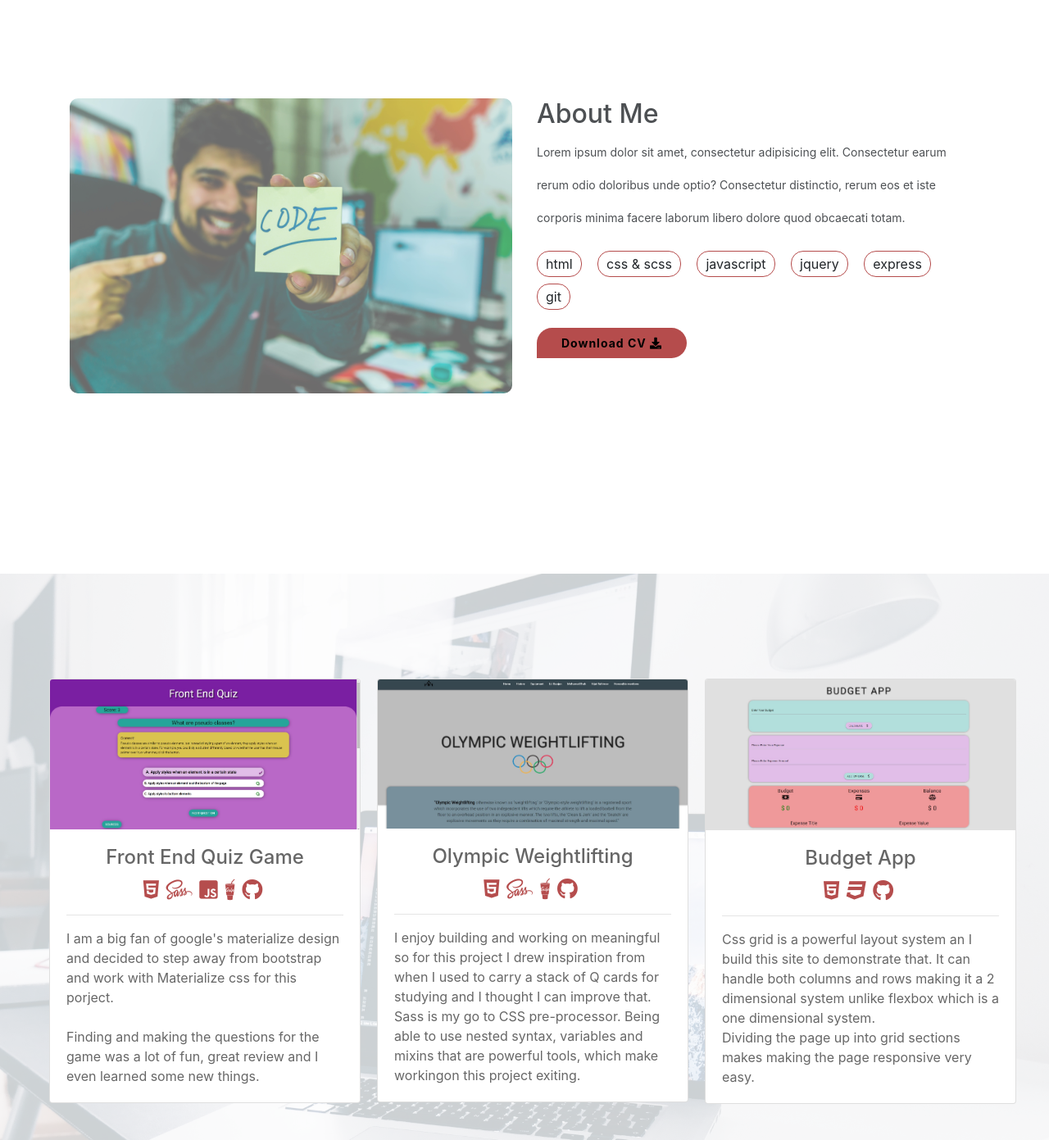
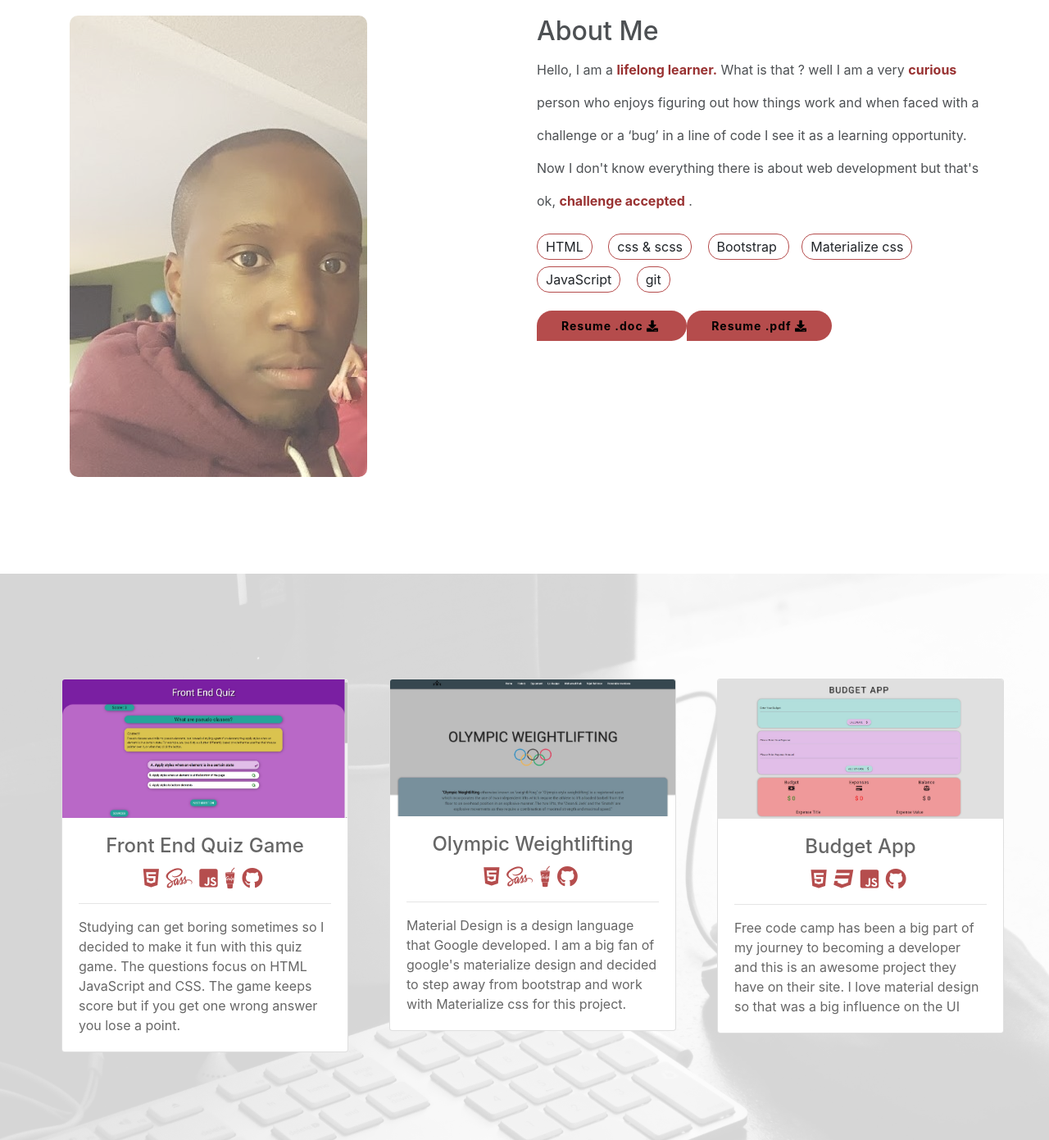
Before and after one commit to nmguni/portfolio1.0, a website: page index.html in a window 1280 px wide. Shown: the part 900-2291 px from the top of the page at 82% size. Drawn offline with nearby package versions, Linux system fonts and the light colour scheme.

Commit message:
changed img & display fix

```diff
--- a/css/styles.css
+++ b/css/styles.css
@@ -87,11 +87,12 @@ header {
   align-items: center;
   justify-content: center;
   line-height: 2.5rem; }
+  .about strong{color:maroon;font-size:16px}
   .about h1 {
     font-size: 32px;
     opacity: 0.8; }
   .about p {
-    font-size: 14px;
+    font-size: 16px;
     opacity: 0.8; }
   .about li {
     display: inline;
@@ -123,7 +124,7 @@ header {
     border-radius: 10px; }
 
 #portfolio {
-  background-image: url("../img/christopher-gower-291246-unsplash.jpg");
+  background-image: url("../img/rayi-christian-wicaksono-366-unsplash.jpg");
   background-size: cover;
   background-repeat: no-repeat; }
   #portfolio .card-columns {
@@ -245,6 +246,12 @@ header {
       height: 280px;
       margin: 45px; } }
 
+
+      @media only screen and (max-width: 750px) {
+        .about .about_img {
+          display: none;
+        }           }
+
 @media only screen and (max-width: 985px) {
   #skills .pro-bg {
     padding-top: 25px; } }
--- a/index.html
+++ b/index.html
@@ -84,7 +84,7 @@
                                 </ul>
                             </div>
                             <div class="col-sm-6 imgText">
-                                <img src="img/circleImg.jpg" class="rounded-circle" width="360" height="360" alt="" />
+                                <img src="img/mePt2.jpg" class="rounded-circle" width="360" height="360" alt="" />
                             </div>
                         </div>
                     </div>
@@ -96,26 +96,34 @@
     <section class="about" id="about">
         <div class="container">
             <div class="row ">
-                <div class="col-sm-12 col-md-6 ">
-                    <img src="/img/hitesh-choudhary-562332-unsplash.jpg" alt="" class="img-fluid" />
+                <div class="col-sm-12 col-md-6 about_img ">
+                    <img src="/img/me.jpg" alt="" class="img-fluid" />
                 </div>
                 <div class="col-sm-12 col-md-6">
                     <div class="about-inner">
                         <h1>About Me</h1>
                         <p>
-                            Lorem ipsum dolor sit amet, consectetur adipisicing elit. Consectetur earum rerum odio doloribus unde optio? Consectetur
-                            distinctio, rerum eos et iste corporis minima facere laborum libero dolore quod obcaecati totam.
+                            Hello, I am a
+                            <strong>lifelong learner.</strong> What is that ? well I am a very
+                            <strong>curious</strong> person who enjoys figuring out how things work and when faced with a challenge
+                            or a ‘bug’ in a line of code I see it as a learning opportunity. Now I don't know everything
+                            there is about web development but that's ok,
+                            <strong>challenge accepted</strong> .
+
                         </p>
                     </div>
                     <ul>
-                        <li>html</li>
+                        <li>HTML</li>
                         <li>css & scss</li>
-                        <li>javascript</li>
-                        <li>jquery</li>
-                        <li>express</li>
+                        <li>Bootstrap </li>
+                        <li>Materialize css</li>
+                        <li>JavaScript</li>
                         <li>git</li>
                     </ul>
-                    <a href="mguni_res/mguni-resume.pdf" download="mguni-resume">Download CV
+                    <a href="mguni_res/Ndumiso_Mguni_Resume.DOCX" download="mguni-resume">Resume .doc
+                        <i class="fa fa-download"></i>
+                    </a>
+                    <a href="mguni_res/Ndumiso_Mguni_Resume.PDF" download="mguni-resume"> Resume .pdf
                         <i class="fa fa-download"></i>
                     </a>
 
@@ -130,6 +138,8 @@
                 <div class="row">
                     <div class="col">
                         <div class="card-columns">
+
+                            <div class="col-md-12">
                                 <div class="card">
                                     <a href="https://nmguni.github.io/quizeGame/" target="_blank">
                                         <img src="img/quizeGame.jpg" alt="" class="img-fluid card-img-top">
@@ -148,18 +158,16 @@
                                             </ul>
                                         </small>
                                         <hr>
-                                    <p class="card-text"> I am a big fan of google's materialize design and decided to step away from bootstrap
-                                        and work with Materialize css for this porject.
-                                        <br>
-                                        <br> Finding and making the questions for the game was a lot of fun, great review and
-                                        I even learned some new things.
-
-
+                                        <p class="card-text"> Studying can get boring sometimes so I decided to make it fun with this quiz game.
+                                            The questions focus on HTML JavaScript and CSS. The game keeps score but if you
+                                            get one wrong answer you lose a point.
                                         </p>
                                     </div>
                                 </div>
+                            </div>
+                            <div class=" col-md-12">
                                 <div class="card">
-                                <a href="https://nmguni.github.io/flipCard/" target="_blank">
+                                    <a href="https://nmguni.github.io/weightlifting-site//" target="_blank">
                                         <img src="img/olyLiftingpic.jpg" alt="" class="img-fluid card-img-top">
                                     </a>
                                     <div class="card-body">
@@ -176,16 +184,16 @@
                                         </small>
                                         <hr>
                                         <p class="card-text">
-                                        I enjoy building and working on meaningful so for this project I drew inspiration from when I used to carry a stack of Q
-                                        cards for studying and I thought I can improve that.
-                                        <br> Sass is my go to CSS pre-processor. Being able to use nested syntax, variables and
-                                        mixins that are powerful tools, which make workingon this project exiting.
+                                            Material Design is a design language that Google developed. I am a big fan of google's materialize design and decided to
+                                            step away from bootstrap and work with Materialize css for this project.
+                                        </p>
 
-                                    </p>
                                     </div>
                                 </div>
+                            </div>
+                            <div class="col-md-12">
                                 <div class="card">
-                                <a href="https://nmguni.github.io/cssGrid/" target="_blank">
+                                    <a href="https://nmguni.github.io/js-BudgetApp/" target="_blank">
                                         <img src="img/budgetApp.jpg" alt="" class="img-fluid card-img-top">
                                     </a>
                                     <div class="card-body">
@@ -194,6 +202,7 @@
                                             <ul class="card-text text-center">
                                                 <i class="fab fa-html5 fa-2x"></i>
                                                 <i class="fab fa-css3 fa-2x"></i>
+                                                <i class="fab fa-js-square fa-2x"></i>
                                                 <a href="https://github.com/nmguni" target="_blank">
                                                     <i class="fab fa-github  fa-2x"></i>
                                                 </a>
@@ -201,11 +210,11 @@
                                         </small>
                                         <hr>
                                         <p class="card-text">
-                                        Css grid is a powerful layout system an I build this site to demonstrate that. It can handle both columns and rows making
-                                        it a 2 dimensional system unlike flexbox which is a one dimensional system.
-                                        <br> Dividing the page up into grid sections makes making the page responsive very easy.
+                                            Free code camp has been a big part of my journey to becoming a developer and this is an awesome project they have on their
+                                            site. I love material design so that was a big influence on the UI
+                                        </p>
 
-                                    </p>
+                                    </div>
                                 </div>
                             </div>
                         </div>
@@ -220,22 +229,24 @@
             <h1 class="skill-title">Skills</h1>
             <div class="row">
                 <div class="col-lg-6 skill-bg">
-                    <h1>technicl skills</h1>
+                    <h1>Technical skills</h1>
                     <ul class="text-center">
                         <li>
                             <strong>strong</strong>
                         </li>
-                        <li>html5, css/sass, vanilla javascrpt</li>
+                        <li>HTML, CSS/SASS, Vanilla JavaScript, Bootstrap</li>
                         <li>
+                            <br>
                             <hr>
                             <strong>good</strong>
                         </li>
-                        <li>javascript/ES6, jquery,</li>
+                        <li>JavaScript/ES6, jQuery, Materialize css</li>
                         <li>
+                            <br>
                             <hr>
                             <strong>developing</strong>
                         </li>
-                        <li>Node.js, express.js</li>
+                        <li>React.js</li>
 
                     </ul>
                 </div>
@@ -250,15 +261,14 @@
                         <li>
                             <strong>Time management</strong>
                         </li>
+                        <li>
+                            <strong>Problem solving</strong>
+                        </li>
                         <hr>
                         <li>
                             <strong>Open-mindedness</strong>
                         </li>
                         <li>Willing to accept new ideas, whether they’re yours or someone else’s. </li>
-                        <hr>
-                        <li>
-                            <strong>Problem solving</strong>
-                        </li>
                         <hr>
                         <li>
                             <strong>Accountability</strong>
--- /dev/null
+++ b/scss/styles.css
@@ -0,0 +1 @@
+/* No CSS *//*# sourceMappingURL=styles.css.map */
```
Also changed, not shown: img/hitesh-choudhary-562332-unsplash.jpg (deleted), img/jefferson-santos-450403-unsplash.jpg (deleted), img/me#2.jpg (added), img/me.jpg (added), img/mePt2.jpg (added), img/port-img-2.jpg (deleted), img/port-img.jpg (deleted), img/rayi-christian-wicaksono-366-unsplash.jpg (added), 6 other files. Lines whose indentation alone changed are shown as unchanged.
